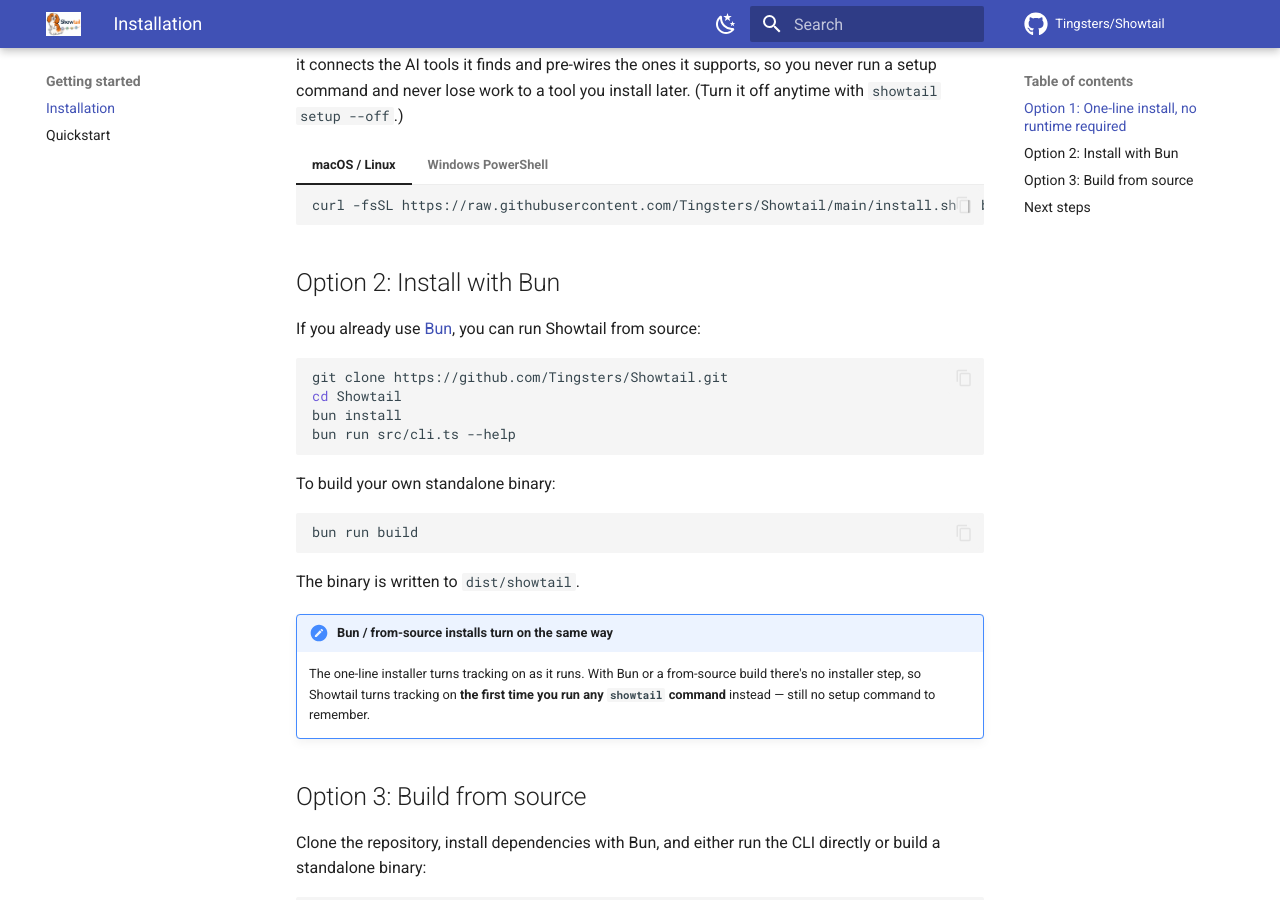
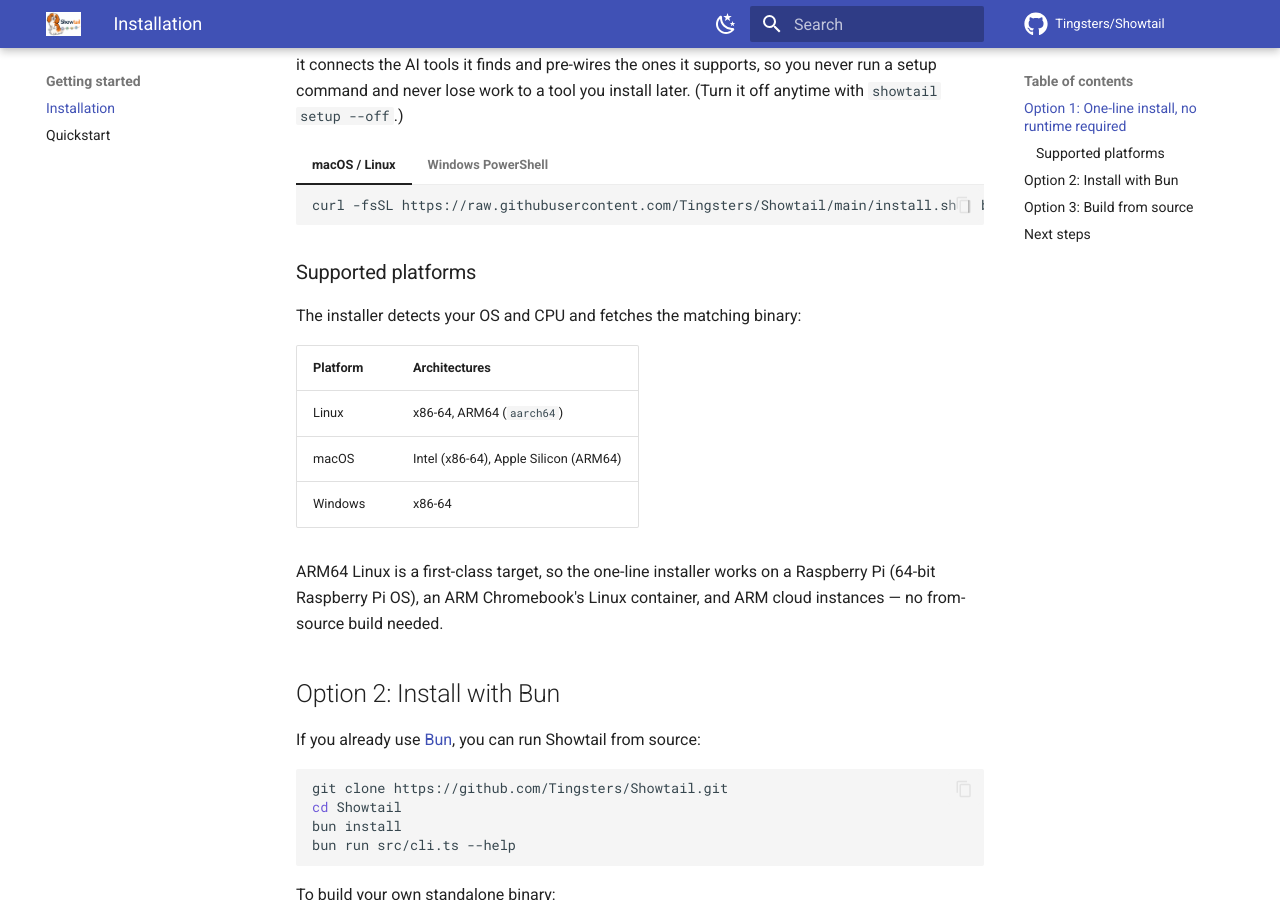
Before and after one commit to Tingsters/Showtail, an MkDocs documentation site: the page built from docs/getting-started/installation.md, in a window 1280 px wide and 900 px high, scrolled down 369 px. Built offline with MkDocs 1.6.1 and Material for MkDocs 9.7.7, drawn with Linux system fonts in a browser that asks for light colours; comment, search, counter and statistics services are not loaded.

Commit message:
Ship linux-arm64 binaries; run CI on Linux, macOS and Windows
ARM Linux installs were broken end to end. install.sh already detected
aarch64/arm64 correctly and asked for `showtail-linux-arm64`, but nothing
ever built or published that asset, so every Raspberry Pi and ARM
Chromebook install died at "download failed from ...". Build the target,
publish it, and drop the stale comment claiming Bun couldn't produce it.

CI also only ever ran on ubuntu-latest, even though we ship install.ps1, a
Windows binary, and Windows-specific path code (drive-letter handling in
verify.ts, path case-folding in storage.ts) that had never once been
executed by the gate. Run tests on all three OSes we ship; keep typecheck
and format:check on the Linux leg only, since they're platform-independent
and tripling them just slows the gate. Gate the release on the same matrix
instead of a lone Linux `bun test`.

Three extension-install tests spawn a `#!/bin/sh` stub made executable with
chmod — the shebang is ignored on Windows, chmod is a no-op, and
CreateProcess won't launch a .sh, so they're skipped there with the reason
recorded inline. Only the tests that actually spawn the stub are gated; the
detection tests still run everywhere.

The Windows leg is unverified until this is pushed.

Co-Authored-By: Claude Opus 5 (1M context) <noreply@anthropic.com>

````diff
--- a/docs/getting-started/installation.md
+++ b/docs/getting-started/installation.md
@@ -23,6 +23,20 @@ you install later. (Turn it off anytime with `showtail setup --off`.)
     ```powershell
     irm https://raw.githubusercontent.com/Tingsters/Showtail/main/install.ps1 | iex
     ```
+
+### Supported platforms
+
+The installer detects your OS and CPU and fetches the matching binary:
+
+| Platform | Architectures |
+| --- | --- |
+| Linux | x86-64, ARM64 (`aarch64`) |
+| macOS | Intel (x86-64), Apple Silicon (ARM64) |
+| Windows | x86-64 |
+
+ARM64 Linux is a first-class target, so the one-line installer works on a
+Raspberry Pi (64-bit Raspberry Pi OS), an ARM Chromebook's Linux container, and
+ARM cloud instances — no from-source build needed.
 
 ## Option 2: Install with Bun
 
````
Also changed, not shown: 7 other files.
